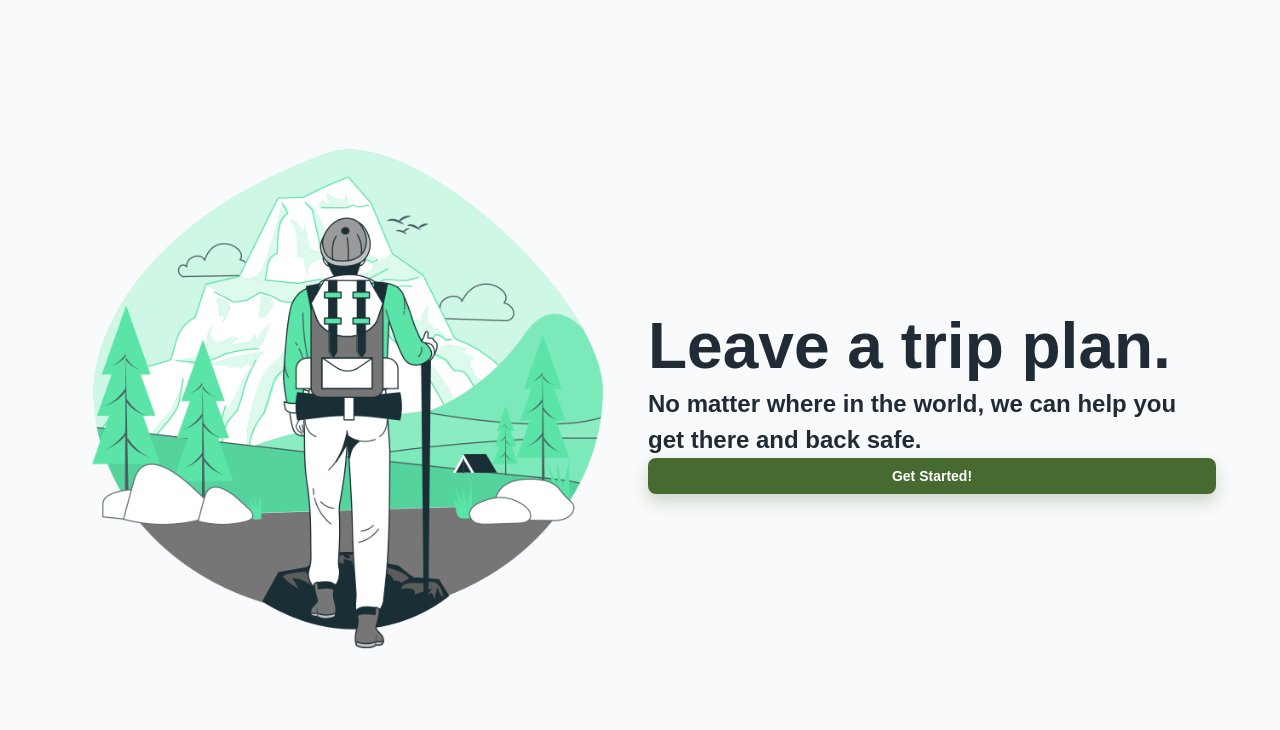
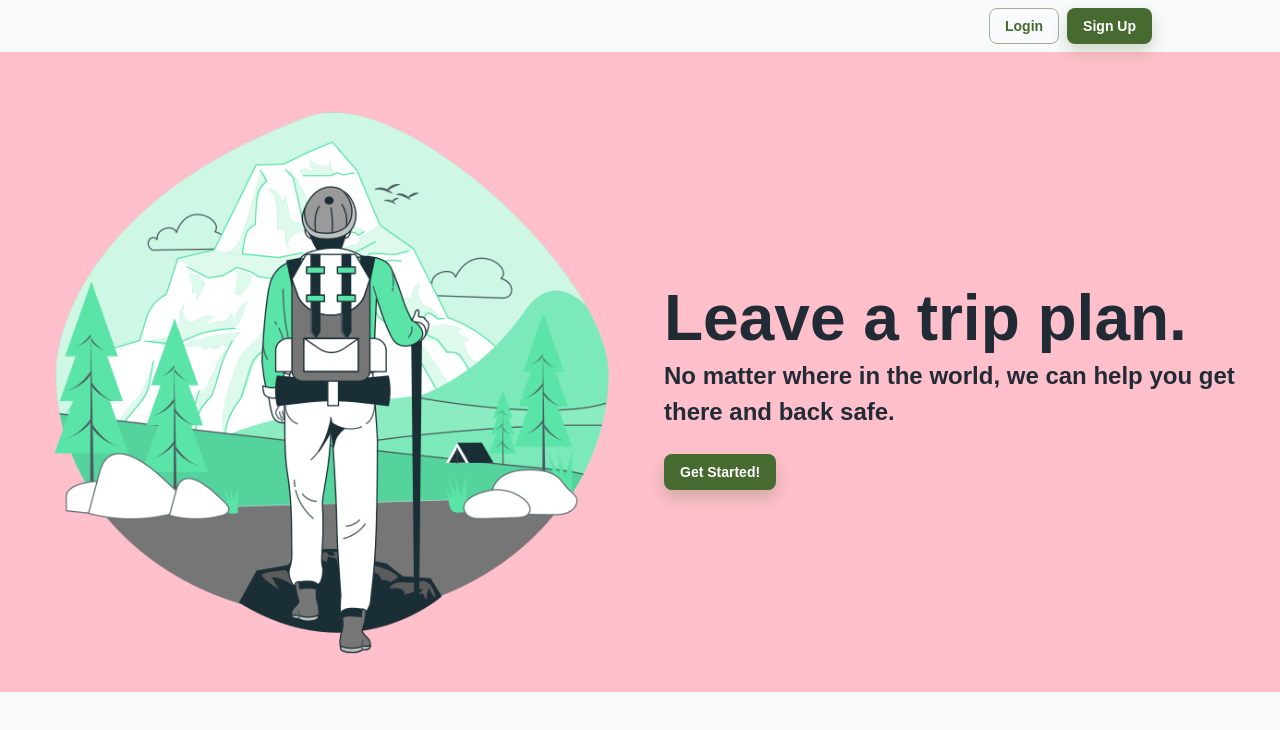
Before and after one commit to LaurieGami/trip-planning-fe, a React (Create React App) app: page /landing in a window 1280 px wide. Shown: the top 730 px of the page. Built offline with nearby package versions, Linux system fonts and the light colour scheme.

Commit message:
Added new temp logo, public layout wrapper, updated Alert colors

```diff
--- a/src/components/common/App.js
+++ b/src/components/common/App.js
@@ -2,6 +2,7 @@ import { Routes, Route, Navigate } from "react-router-dom";
 import { RequireAuth } from "../../context/authContext";
 import { useAccount } from "../../context/authContext";
 
+import PublicLayout from "./PublicLayout";
 import DashboardLayout from "./DashboardLayout";
 import LandingPage from "../../pages/LandingPage";
 import HomePage from "../../pages/HomePage";
@@ -18,7 +19,7 @@ function App() {
 
   return (
     <Routes>
-      <Route path="/" element={<DashboardLayout />}>
+      <Route path="/" element={<PublicLayout />}>
         {user ? (
           <Route index element={<Navigate to="/dashboard" replace />} />
         ) : (
--- a/src/components/common/DashboardLayout.js
+++ b/src/components/common/DashboardLayout.js
@@ -30,7 +30,7 @@ const MainStyle = styled("div")(({ theme }) => ({
 
 function DashboardLayout() {
   const [open, setOpen] = useState(false);
-  const { user } = useAccount()
+  const { user } = useAccount();
 
   return (
     <RootStyle>
--- a/src/components/common/Logo.js
+++ b/src/components/common/Logo.js
@@ -1,61 +1,61 @@
 import PropTypes from "prop-types";
 import { Link } from "react-router-dom";
 
-import { useTheme } from "@mui/material/styles";
+// import { useTheme } from "@mui/material/styles";
 import { Box } from "@mui/material";
 
 function Logo({ disabledLink = false, sx }) {
-  const theme = useTheme();
+  // const theme = useTheme();
 
-  const PRIMARY_LIGHT = theme.palette.primary.light;
+  // const PRIMARY_LIGHT = theme.palette.primary.light;
 
-  const PRIMARY_MAIN = theme.palette.primary.main;
+  // const PRIMARY_MAIN = theme.palette.primary.main;
 
-  const PRIMARY_DARK = theme.palette.primary.dark;
+  // const PRIMARY_DARK = theme.palette.primary.dark;
 
   // OR
-  // const logo = <Box component="img" src="/static/logo.svg" sx={{ width: 40, height: 40, ...sx }} />
+  const logo = <Box component="img" src="/assets/images/backpack.png" sx={{ width: 40, height: 40, ...sx }} />
 
-  const logo = (
-    <Box sx={{ width: 40, height: 40, ...sx }}>
-      <svg
-        xmlns="http://www.w3.org/2000/svg"
-        width="100%"
-        height="100%"
-        viewBox="0 0 512 512"
-      >
-        <defs>
-          <linearGradient id="BG1" x1="100%" x2="50%" y1="9.946%" y2="50%">
-            <stop offset="0%" stopColor={PRIMARY_DARK} />
-            <stop offset="100%" stopColor={PRIMARY_MAIN} />
-          </linearGradient>
-          <linearGradient id="BG2" x1="50%" x2="50%" y1="0%" y2="100%">
-            <stop offset="0%" stopColor={PRIMARY_LIGHT} />
-            <stop offset="100%" stopColor={PRIMARY_MAIN} />
-          </linearGradient>
-          <linearGradient id="BG3" x1="50%" x2="50%" y1="0%" y2="100%">
-            <stop offset="0%" stopColor={PRIMARY_LIGHT} />
-            <stop offset="100%" stopColor={PRIMARY_MAIN} />
-          </linearGradient>
-        </defs>
+  // const logo = (
+  //   <Box sx={{ width: 40, height: 40, ...sx }}>
+  //     <svg
+  //       xmlns="http://www.w3.org/2000/svg"
+  //       width="100%"
+  //       height="100%"
+  //       viewBox="0 0 512 512"
+  //     >
+  //       <defs>
+  //         <linearGradient id="BG1" x1="100%" x2="50%" y1="9.946%" y2="50%">
+  //           <stop offset="0%" stopColor={PRIMARY_DARK} />
+  //           <stop offset="100%" stopColor={PRIMARY_MAIN} />
+  //         </linearGradient>
+  //         <linearGradient id="BG2" x1="50%" x2="50%" y1="0%" y2="100%">
+  //           <stop offset="0%" stopColor={PRIMARY_LIGHT} />
+  //           <stop offset="100%" stopColor={PRIMARY_MAIN} />
+  //         </linearGradient>
+  //         <linearGradient id="BG3" x1="50%" x2="50%" y1="0%" y2="100%">
+  //           <stop offset="0%" stopColor={PRIMARY_LIGHT} />
+  //           <stop offset="100%" stopColor={PRIMARY_MAIN} />
+  //         </linearGradient>
+  //       </defs>
 
-        <g fill={PRIMARY_MAIN} fillRule="evenodd" stroke="none" strokeWidth="1">
-          <path
-            fill="url(#BG1)"
-            d="M183.168 285.573l-2.918 5.298-2.973 5.363-2.846 5.095-2.274 4.043-2.186 3.857-2.506 4.383-1.6 2.774-2.294 3.939-1.099 1.869-1.416 2.388-1.025 1.713-1.317 2.18-.95 1.558-1.514 2.447-.866 1.38-.833 1.312-.802 1.246-.77 1.18-.739 1.111-.935 1.38-.664.956-.425.6-.41.572-.59.8-.376.497-.537.69-.171.214c-10.76 13.37-22.496 23.493-36.93 29.334-30.346 14.262-68.07 14.929-97.202-2.704l72.347-124.682 2.8-1.72c49.257-29.326 73.08 1.117 94.02 40.927z"
-          />
-          <path
-            fill="url(#BG2)"
-            d="M444.31 229.726c-46.27-80.956-94.1-157.228-149.043-45.344-7.516 14.384-12.995 42.337-25.267 42.337v-.142c-12.272 0-17.75-27.953-25.265-42.337C189.79 72.356 141.96 148.628 95.69 229.584c-3.483 6.106-6.828 11.932-9.69 16.996 106.038-67.127 97.11 135.667 184 137.278V384c86.891-1.611 77.962-204.405 184-137.28-2.86-5.062-6.206-10.888-9.69-16.994"
-          />
-          <path
-            fill="url(#BG3)"
-            d="M450 384c26.509 0 48-21.491 48-48s-21.491-48-48-48-48 21.491-48 48 21.491 48 48 48"
-          />
-        </g>
-      </svg>
-    </Box>
-  );
+  //       <g fill={PRIMARY_MAIN} fillRule="evenodd" stroke="none" strokeWidth="1">
+  //         <path
+  //           fill="url(#BG1)"
+  //           d="M183.168 285.573l-2.918 5.298-2.973 5.363-2.846 5.095-2.274 4.043-2.186 3.857-2.506 4.383-1.6 2.774-2.294 3.939-1.099 1.869-1.416 2.388-1.025 1.713-1.317 2.18-.95 1.558-1.514 2.447-.866 1.38-.833 1.312-.802 1.246-.77 1.18-.739 1.111-.935 1.38-.664.956-.425.6-.41.572-.59.8-.376.497-.537.69-.171.214c-10.76 13.37-22.496 23.493-36.93 29.334-30.346 14.262-68.07 14.929-97.202-2.704l72.347-124.682 2.8-1.72c49.257-29.326 73.08 1.117 94.02 40.927z"
+  //         />
+  //         <path
+  //           fill="url(#BG2)"
+  //           d="M444.31 229.726c-46.27-80.956-94.1-157.228-149.043-45.344-7.516 14.384-12.995 42.337-25.267 42.337v-.142c-12.272 0-17.75-27.953-25.265-42.337C189.79 72.356 141.96 148.628 95.69 229.584c-3.483 6.106-6.828 11.932-9.69 16.996 106.038-67.127 97.11 135.667 184 137.278V384c86.891-1.611 77.962-204.405 184-137.28-2.86-5.062-6.206-10.888-9.69-16.994"
+  //         />
+  //         <path
+  //           fill="url(#BG3)"
+  //           d="M450 384c26.509 0 48-21.491 48-48s-21.491-48-48-48-48 21.491-48 48 21.491 48 48 48"
+  //         />
+  //       </g>
+  //     </svg>
+  //   </Box>
+  // );
 
   if (disabledLink) {
     return <>{logo}</>;
--- /dev/null
+++ b/src/components/common/PublicLayout.js
@@ -0,0 +1,19 @@
+import { Outlet } from "react-router-dom";
+
+import { styled } from "@mui/material/styles";
+
+const RootStyle = styled("div")({
+  display: "flex",
+  minHeight: "100%",
+  overflow: "hidden",
+});
+
+function PublicLayout() {
+  return (
+    <RootStyle>
+      <Outlet />
+    </RootStyle>
+  );
+}
+
+export default PublicLayout;
--- a/src/components/common/Sidebar.js
+++ b/src/components/common/Sidebar.js
@@ -61,8 +61,11 @@ function Sidebar({ isOpenSidebar, onCloseSidebar }) {
 
   const renderContent = (
     <>
-      <Box sx={{ px: 2.5, py: 3, display: "inline-flex" }}>
+      <Box sx={{ px: 2.5, py: 3, display: 'flex', alignItems: 'center', gap: 2 }}>
         <Logo />
+        <Typography variant="h6">
+          Trip Planning App
+        </Typography>
       </Box>
 
       <Box sx={{ mb: 5, mx: 2.5 }}>
--- a/src/pages/LandingPage.js
+++ b/src/pages/LandingPage.js
@@ -1,54 +1,76 @@
 import { Link } from "react-router-dom";
 
-import { Container, Box, Typography, Button } from "@mui/material";
+import { Grid, Box, Typography, Button } from "@mui/material";
 import { styled } from "@mui/material/styles";
 
-import Page from "../components/common/Page";
+// import Page from "../components/common/Page";
 
-const ContainerStyle = styled(Container)({
-    display: "flex",
-    minHeight: "100%",
-    gap: "1rem"
-  });
-
-const BoxStyle = styled(Box)({
+const GridStyle = styled(Grid)(() => ({
   display: "flex",
   flexDirection: "column",
   justifyContent: "center",
-    width: "50%"
-  });
+  backgroundColor: "pink",
+}));
 
 function LandingPage() {
   return (
-        <Page title="Welcome">
-            <ContainerStyle>
-                <BoxStyle>
-                    <img
-                        src="/assets/images/hiking.png"
-                        alt="Hiking Illustration"
-                    />
-                </BoxStyle>
-                <BoxStyle>
-                    <Typography variant="h1">
-                        Leave a trip plan.
-                    </Typography>
-                    <Typography variant="h4">
-                        No matter where in the world, we can help you get there and back safe.
-                    </Typography>
-                    <Button
-                        color="primary"
-                        variant="contained"
+    <Box
+      sx={{
+        display: "flex",
+        flexDirection: "column",
+        width: "100%",
+        alignItems: "center",
+      }}
     >
+      <Box
+        sx={{
+          m: 1,
+          display: "flex",
+          justifyContent: "flex-end",
+          gap: 1,
+          width: "80%",
+        }}
+      >
+        <Button color="primary" variant="outlined">
+          <Link
+            to="/login"
+            style={{ textDecoration: "none", color: "inherit" }}
+          >
+            Login
+          </Link>
+        </Button>
+        <Button color="primary" variant="contained">
           <Link
             to="/register"
-                            style={{ textDecoration: 'none', color: 'white' }}
+            style={{ textDecoration: "none", color: "inherit" }}
+          >
+            Sign Up
+          </Link>
+        </Button>
+      </Box>
+      <Grid container spacing={3} sx={{ margin: "0", width: "100%" }}>
+        <GridStyle item xs={12} sm={12} md={6}>
+          <img src="/assets/images/hiking.png" alt="Hiking Illustration" />
+        </GridStyle>
+        <GridStyle item xs={12} sm={12} md={6}>
+          <Typography variant="h1">Leave a trip plan.</Typography>
+          <Typography variant="h4" sx={{ pb: 3 }}>
+            No matter where in the world, we can help you get there and back
+            safe.
+          </Typography>
+          <Box>
+            <Button color="primary" variant="contained">
+              <Link
+                to="/register"
+                style={{ textDecoration: "none", color: "white" }}
               >
                 Get started!
               </Link>
             </Button>
-                </BoxStyle>
-            </ContainerStyle>
-        </Page>
+          </Box>
+        </GridStyle>
+      </Grid>
+    </Box>
   );
 }
 
--- a/src/theme/overrides/Alert.js
+++ b/src/theme/overrides/Alert.js
@@ -5,10 +5,10 @@ export default function Input(theme) {
     MuiInputBase: {
       styleOverrides: {
         root: ({ ownerState }) => ({
-                    ...({
+          ...{
             color: theme.palette[ownerState.variant].contrastText,
             backgroundColor: theme.palette[ownerState.variant].main,
-                      }),
+          },
         }),
       },
     },
```
Also changed, not shown: src/components/common/NavBar.js (deleted, +0 -58 lines), public/assets/images/backpack.png (added). Lines whose indentation alone changed are shown as unchanged.
